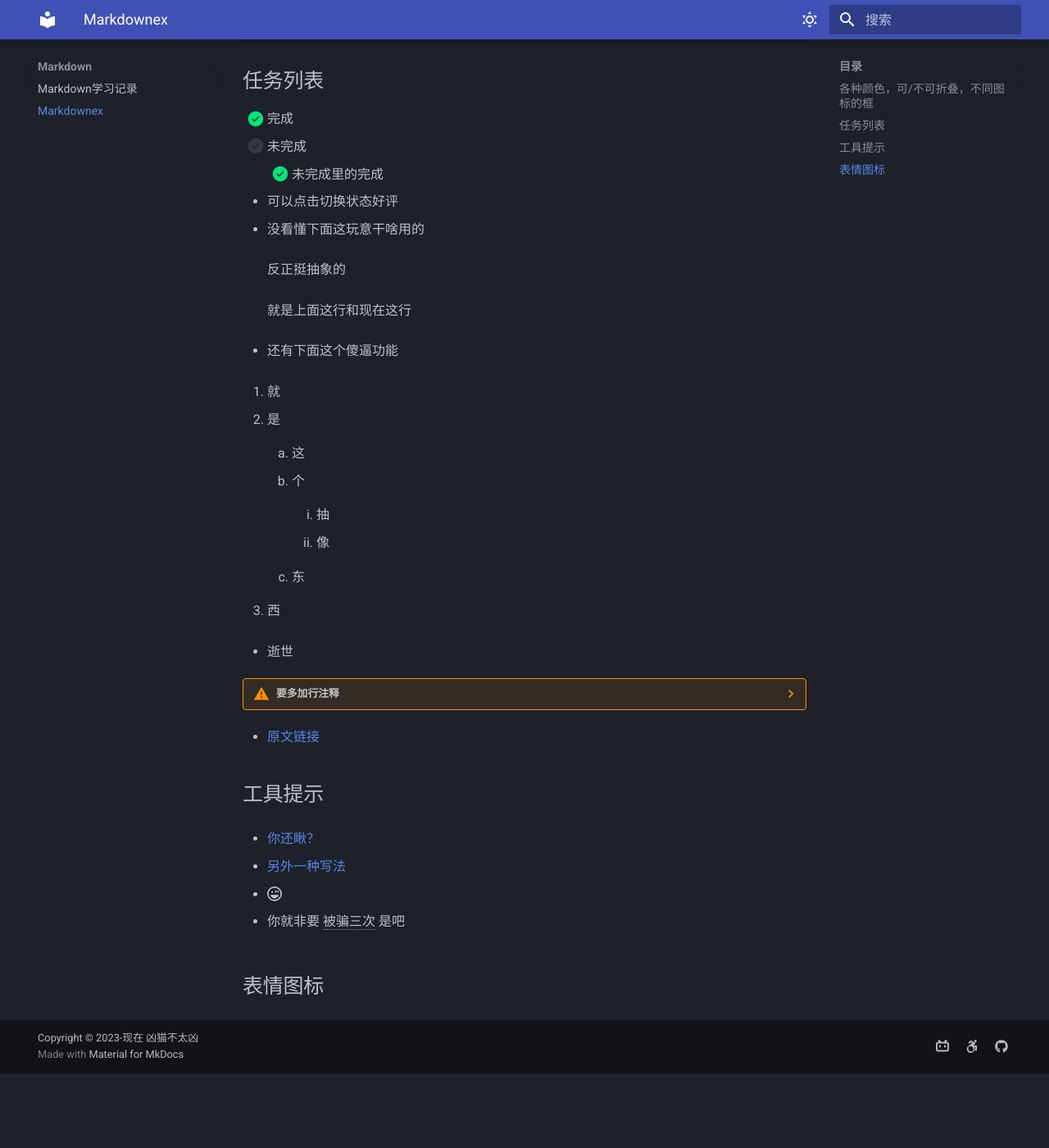
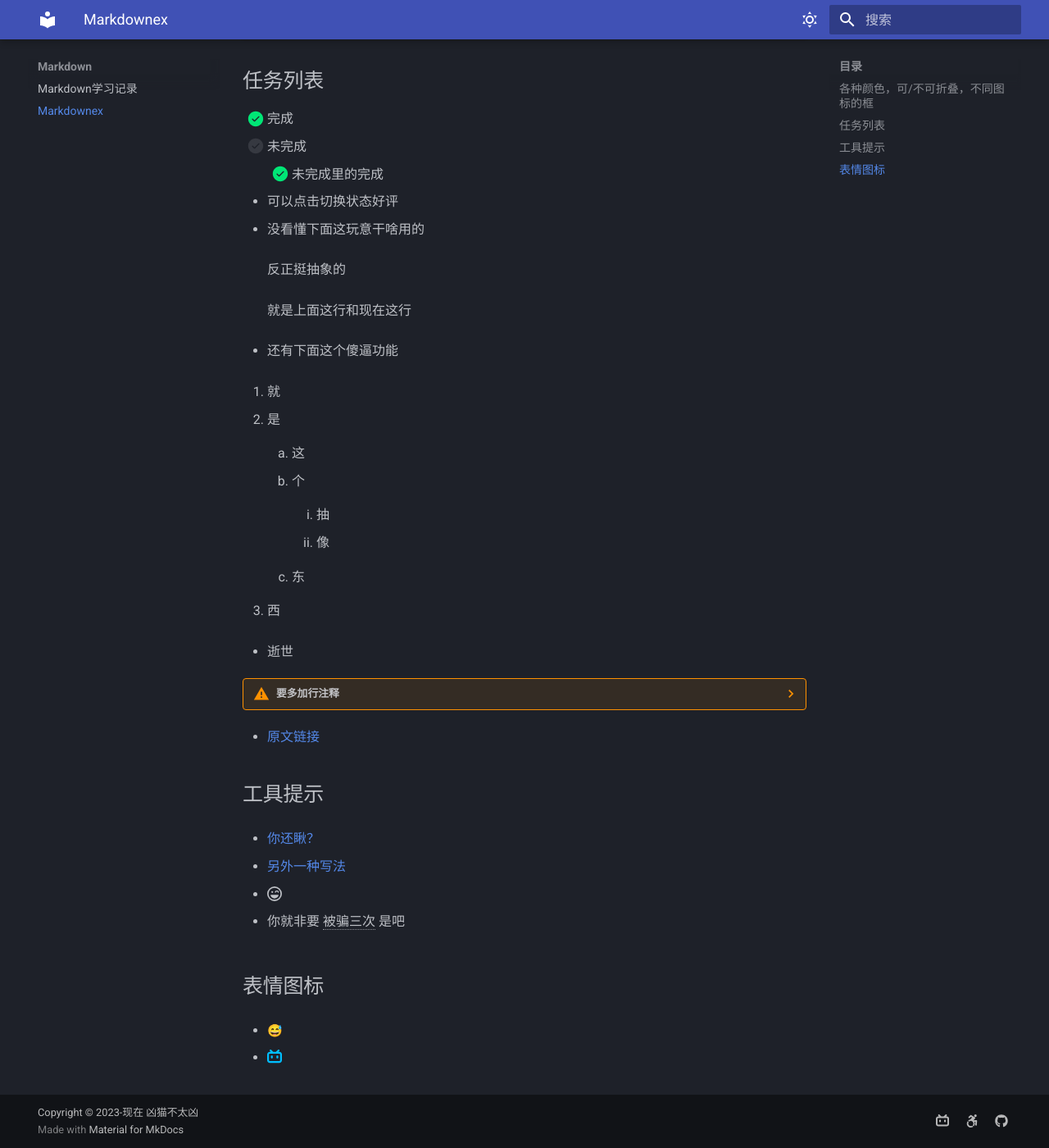
Before and after one commit to Xmbtx/xmbtx-blog, an MkDocs documentation site: the page built from docs/mkd/mkdex.md, in a window 1280 px wide and 1400 px high, scrolled down 620 px. Shown: the whole window at 82% size. Built offline with MkDocs 1.6.1 and Material for MkDocs 9.7.7, drawn with Linux system fonts in a browser that asks for light colours; emoji names are drawn with the system emoji font; before the commit the page ends 1929 px from its top, so only the background shows below that.

Commit message:
2023-11-27_12:42:31 update

```diff
--- a/docs/mkd/mkdex.md
+++ b/docs/mkd/mkdex.md
@@ -82,3 +82,7 @@
 [111]: https://www.bilibili.com/video/BV1hq4y1s7VH/?spm_id_from=333.337.search-card.all.click "你又被骗了"
 
 ## 表情图标
+
+- :sweat_smile:
+
+- :fontawesome-brands-bilibili:{ .bilibili }
--- a/docs/stylesheets/extra.css
+++ b/docs/stylesheets/extra.css
@@ -51,3 +51,7 @@
   -webkit-mask-image: var(--md-admonition-icon--bang);
           mask-image: var(--md-admonition-icon--bang);
 }
+
+.bilibili {
+  color: #00bfff;
+}
```
